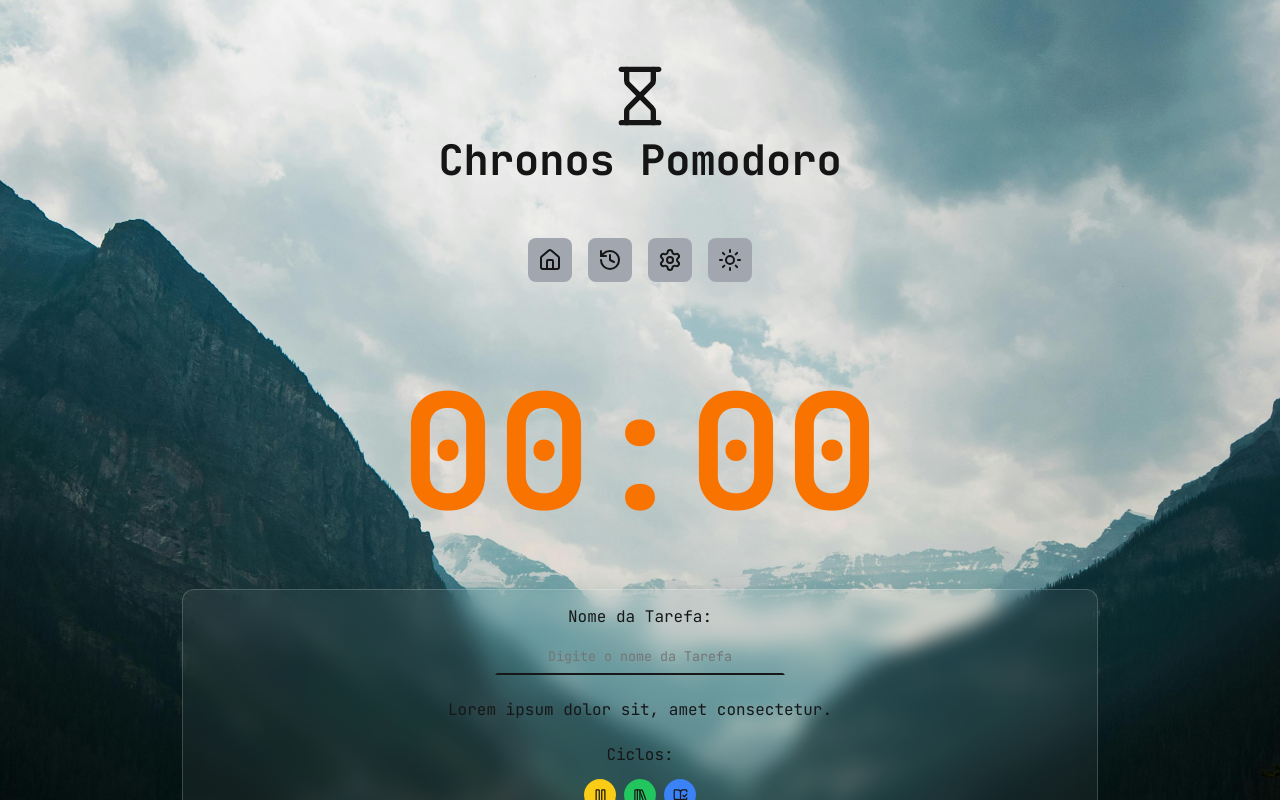
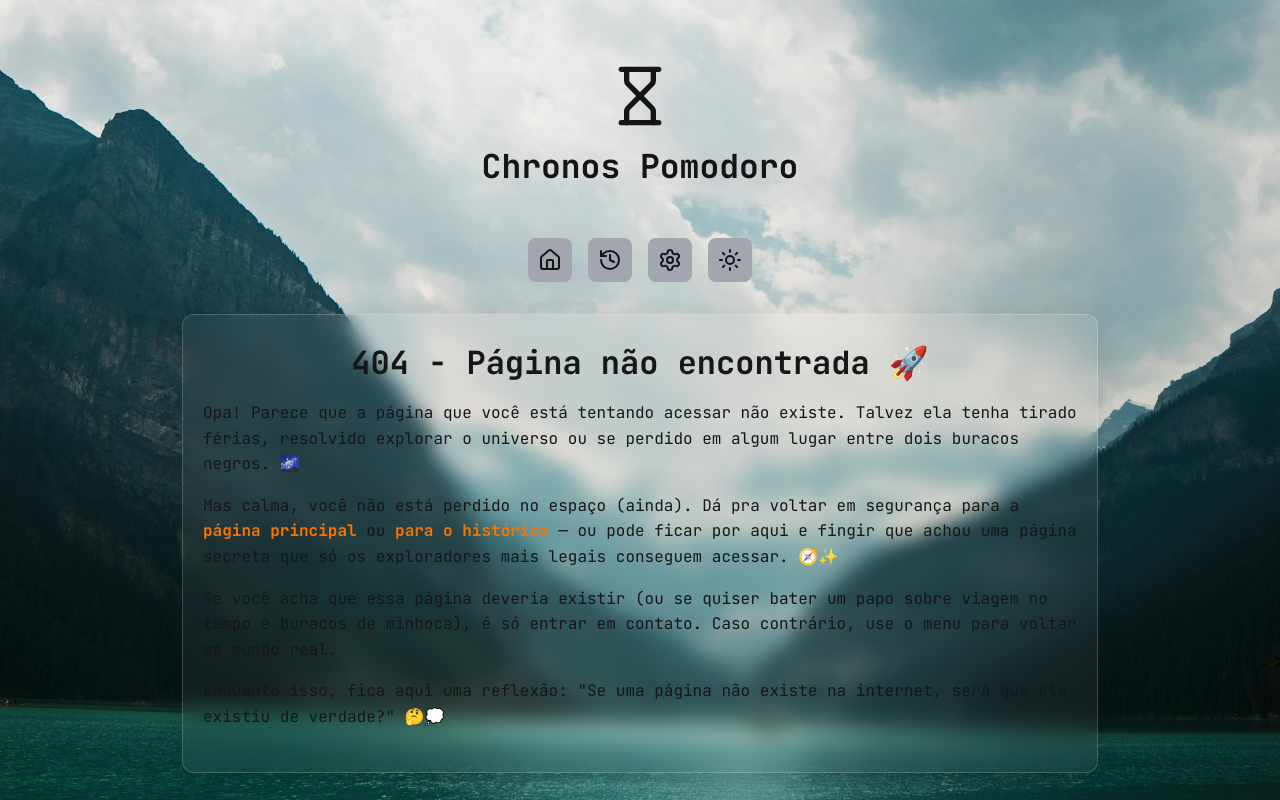
Before and after one commit to MarvinRF/chronos-pomodoro, a React (Vite) app: page / in a window 1280 px wide. Shown: the top 800 px of the page. Built offline with nearby package versions, Linux system fonts and the light colour scheme.

Commit message:
Update routing and adjust styles
Replaces home rendering with a not found component for improved routing.

Reduces logo font size and adds spacing for layout consistency.
Removes obsolete main form styles and introduces a new theme variable for footer text.

```diff
--- a/src/App.tsx
+++ b/src/App.tsx
@@ -1,4 +1,6 @@
+import { AboutPomodoro } from './pages/AboutPomodoro';
 import { Home } from './pages/Home';
+import NotFound from './pages/NotFound';
 
 import './styles/global.css';
 import './styles/theme.css';
@@ -6,7 +8,7 @@ import './styles/theme.css';
 export const App = () => {
   return (
     <>
-      <Home />
+      <NotFound />
     </>
   );
 };
--- /dev/null
+++ b/src/components/GenericHtml/index.tsx
@@ -0,0 +1,11 @@
+import React from 'react';
+
+import styles from './styles.module.css';
+
+type GenericHtmlProps = {
+  children: React.ReactNode;
+};
+
+export const GenericHtml = ({ children }: GenericHtmlProps) => {
+  return <div className={styles.genericHtml}>{children}</div>;
+};
--- /dev/null
+++ b/src/components/GenericHtml/styles.module.css
@@ -0,0 +1,58 @@
+.genericHtml {
+  background: rgba(255, 255, 255, 0.541);
+  background: rgba(255, 255, 255, 0.05);
+  border-radius: 1.2rem;
+  border: 1px solid rgba(255, 255, 255, 0.18);
+  backdrop-filter: blur(10px);
+  -webkit-backdrop-filter: blur(10px); /* para Safari */
+  padding: 2.6rem 2rem;
+  box-shadow: 0 4px 30px rgba(0, 0, 0, 0.1);
+}
+
+.genericHtml h1 {
+  font-size: 3.2rem;
+  margin-bottom: 1.6rem;
+}
+
+.genericHtml h2 {
+  font-size: 2.4rem;
+  margin-bottom: 1.2rem;
+}
+
+.genericHtml h3 {
+  font-size: 2rem;
+  margin-bottom: 1rem;
+}
+
+.genericHtml p {
+  font-size: 1.6rem;
+  line-height: 1.6;
+  margin-bottom: 1.6rem;
+}
+
+.genericHtml a {
+  color: var(--text-special);
+  text-decoration: none;
+  font-weight: bold;
+}
+
+.genericHtml a:hover {
+  text-decoration: underline;
+}
+
+.genericHtml ul {
+  padding-left: 2.4rem;
+  margin-bottom: 1rem;
+}
+
+.genericHtml li {
+  margin-bottom: 0.8rem;
+}
+
+.genericHtml img {
+  max-width: 100%;
+  height: auto;
+  border-radius: 0.8rem;
+  display: block;
+  margin: 1.6rem auto;
+}
--- a/src/components/Logo/styles.module.css
+++ b/src/components/Logo/styles.module.css
@@ -12,7 +12,7 @@
   align-items: center;
   justify-content: center;
   gap: 0.4rem;
-  font-size: 4.2rem;
+  font-size: 3.3rem;
   font-weight: bold;
   text-decoration: none;
   color: var(--background);
@@ -27,3 +27,6 @@
   width: 6.4rem;
   height: 6.4rem;
 }
+.logoLink span {
+  margin-top: 1.2rem;
+}
--- /dev/null
+++ b/src/pages/AboutPomodoro/index.tsx
@@ -0,0 +1,125 @@
+import { Container } from '../../components/Container';
+import { GenericHtml } from '../../components/GenericHtml';
+import { Heading } from '../../components/Heading';
+import { MainTemplate } from '../../templates/MainTemplate';
+
+export function AboutPomodoro() {
+  return (
+    <MainTemplate>
+      <Container>
+        <GenericHtml>
+          <Heading>A Técnica Pomodoro 🍅</Heading>
+
+          <p>
+            A Técnica Pomodoro é uma metodologia de produtividade criada por{' '}
+            <strong>Francesco Cirillo</strong>, que consiste em dividir o
+            trabalho em blocos de tempo (os famosos "Pomodoros") intercalados
+            com pausas. O objetivo é manter o foco total por um período curto e
+            garantir descansos para evitar o cansaço mental.
+          </p>
+
+          <img src='pomodoro.jpg' alt='Pomodoro Image' />
+
+          <h2>Como funciona o Pomodoro tradicional?</h2>
+          <ul>
+            <li>
+              <strong>1. Defina uma tarefa</strong> que você deseja realizar.
+            </li>
+            <li>
+              <strong>2. Trabalhe nela por 25 minutos</strong> sem interrupções.
+            </li>
+            <li>
+              <strong>3. Faça uma pausa curta de 5 minutos</strong>.
+            </li>
+            <li>
+              <strong>4. A cada 4 ciclos, faça uma pausa longa</strong>{' '}
+              (geralmente 15 a 30 minutos).
+            </li>
+          </ul>
+
+          <h2>
+            Mas no <strong>Chronos Pomodoro</strong> tem um diferencial 🚀
+          </h2>
+
+          <p>
+            Nosso app segue o conceito original, mas com algumas melhorias e
+            personalizações pra deixar o processo ainda mais eficiente:
+          </p>
+
+          <h3>⚙️ Personalização do tempo</h3>
+          <p>
+            Você pode configurar o tempo de foco, descanso curto e descanso
+            longo do jeito que quiser! Basta acessar a{' '}
+            <a href='/settings'>página de configurações</a> e ajustar os minutos
+            como preferir.
+          </p>
+
+          <h3>🔁 Ciclos organizados em sequência</h3>
+          <p>
+            A cada ciclo completado, uma nova task é adicionada automaticamente
+            ao seu histórico, e o app já sugere o próximo ciclo (foco ou
+            descanso).
+          </p>
+          <p>
+            <strong>Nosso padrão:</strong>
+          </p>
+          <ul>
+            <li>
+              Ciclos <strong>ímpares</strong>: Trabalho (foco).
+            </li>
+            <li>
+              Ciclos <strong>pares</strong>: Descanso curto.
+            </li>
+            <li>
+              Ciclo <strong>8</strong>: Descanso longo especial, pra resetar o
+              ciclo completo.
+            </li>
+          </ul>
+
+          <h3>🍅 Visualização dos ciclos</h3>
+          <p>
+            Logo abaixo do cronômetro, você verá bolinhas coloridas
+            representando os ciclos:
+          </p>
+          <ul>
+            <li>🟡 Amarelo: Ciclo de trabalho (foco).</li>
+            <li>🟢 Verde: Descanso curto.</li>
+            <li>🔵 Azul: Descanso longo (aparece a cada 8 ciclos).</li>
+          </ul>
+
+          <p>
+            Assim, você sempre sabe em que parte do processo está e o que vem a
+            seguir. Não precisa mais anotar no papel ou ficar calculando de
+            cabeça!
+          </p>
+
+          <h3>📊 Histórico automático</h3>
+          <p>
+            Todas as suas tarefas e ciclos concluídos ficam salvos no{' '}
+            <a href='/history'>histórico</a>, com status de completas ou
+            interrompidas. Assim, você consegue acompanhar sua evolução ao longo
+            do tempo.
+          </p>
+
+          <h2>Por que usar o Chronos Pomodoro?</h2>
+          <ul>
+            <li>✅ Organize seu foco com clareza.</li>
+            <li>✅ Trabalhe e descanse na medida certa.</li>
+            <li>✅ Personalize seus próprios ciclos e tempos.</li>
+            <li>✅ Acompanhe seu histórico automaticamente.</li>
+          </ul>
+
+          <p>
+            <strong>Pronto pra focar?</strong> Bora lá{' '}
+            <a href='/'>voltar para a página inicial</a> e iniciar seus
+            Pomodoros! 🍅🚀
+          </p>
+
+          <p>
+            <em>"Foco total, sem pressa, sem pausa, só vai!"</em> 💪🧘‍♂️
+          </p>
+        </GenericHtml>
+      </Container>
+    </MainTemplate>
+  );
+}
--- /dev/null
+++ b/src/pages/NotFound/index.tsx
@@ -0,0 +1,39 @@
+import { Container } from '../../components/Container';
+import { GenericHtml } from '../../components/GenericHtml';
+import { Heading } from '../../components/Heading';
+import { MainTemplate } from '../../templates/MainTemplate';
+
+const NotFound = () => {
+  return (
+    <MainTemplate>
+      <Container>
+        <GenericHtml>
+          <Heading>404 - Página não encontrada 🚀</Heading>
+          <p>
+            Opa! Parece que a página que você está tentando acessar não existe.
+            Talvez ela tenha tirado férias, resolvido explorar o universo ou se
+            perdido em algum lugar entre dois buracos negros. 🌌
+          </p>
+          <p>
+            Mas calma, você não está perdido no espaço (ainda). Dá pra voltar em
+            segurança para a <a href='/'>página principal</a> ou{' '}
+            <a href='/history'>para o histórico</a> — ou pode ficar por aqui e
+            fingir que achou uma página secreta que só os exploradores mais
+            legais conseguem acessar. 🧭✨
+          </p>
+          <p>
+            Se você acha que essa página deveria existir (ou se quiser bater um
+            papo sobre viagem no tempo e buracos de minhoca), é só entrar em
+            contato. Caso contrário, use o menu para voltar ao mundo real.
+          </p>
+          <p>
+            Enquanto isso, fica aqui uma reflexão: "Se uma página não existe na
+            internet, será que ela existiu de verdade?" 🤔💭
+          </p>
+        </GenericHtml>
+      </Container>
+    </MainTemplate>
+  );
+};
+
+export default NotFound;
--- a/src/styles/theme.css
+++ b/src/styles/theme.css
@@ -39,6 +39,7 @@
   --text-default: #1a1f25;
   --text-muted: #4b5563;
   --text-special: #f0de36;
+  --text-footer: #1f1f1f;
 
   --success: #16a34a;
   --warning: #facc15;
```
Also changed, not shown: public/pomodoro.jpg (added), src/components/MainForm/styles.module.css (deleted).
